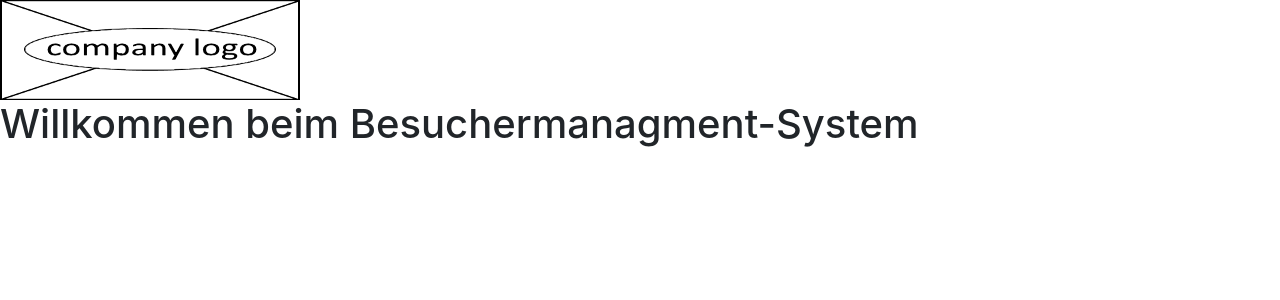
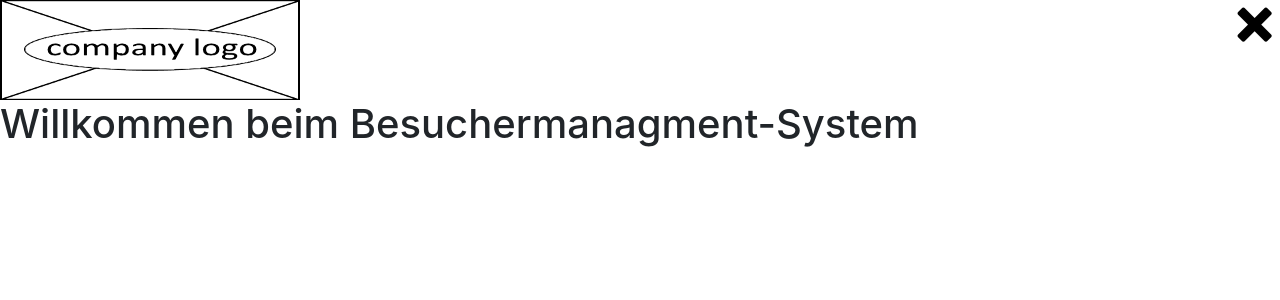
Before and after one commit to manuelll5/visitor4u, a PHP site: page /terminal/terminal.php in a window 1280 px wide. Shown: the top 300 px of the page. Run offline with PHP 8.4, Linux system fonts and the light colour scheme; data that the repository does not hold is empty.

Commit message:
no message

```diff
--- /dev/null
+++ b/css/button.css
@@ -0,0 +1,9 @@
+#cross {
+	float: right;
+	background: transparent;
+	background-image: url('../icon/icons8-löschen-50.png');
+	height: 50px;
+	width: 50px;
+	border: none;
+	box-shadow: none;
+}
--- a/terminal/terminal.php
+++ b/terminal/terminal.php
@@ -3,8 +3,9 @@
   <head>
     <meta charset="utf-8">
     <meta name="viewport" content="width=device-width, initial-scale=1">
-    <link rel="stylesheet" href="css/textareaAndBtnBorderInColor.css">
-    <link rel="stylesheet" href="bootstrap/css/bootstrap.min.css">
+    <link rel="stylesheet" href="../css/xButton.css">
+    <link rel="stylesheet" href="../css/textareaAndBtnBorderInColor.css">
+    <link rel="stylesheet" href="../bootstrap/css/bootstrap.min.css">
 <!------------------------------------------------------------------------------>
 <?php // TODO: title anpassen ?>
     <!--Oder Firmennamen?-->
@@ -14,7 +15,7 @@
   </head>
   <body>
     <!-- <?php include "clock.php"; ?> -->
-    <!-- <?php include "xButton.php"; ?> -->
+    <?php include "xButton.php"; ?>
     <img src="../logo/companyLogo.png" alt="companyLogo" class="c_logo">
     <h1>Willkommen beim Besuchermanagment-System</h1>
 
--- a/terminal/xButton.php
+++ b/terminal/xButton.php
@@ -3,13 +3,14 @@
   <head>
     <meta charset="utf-8">
     <title></title>
+    <link rel="stylesheet" href="../css/button.css">
     <link rel="stylesheet" href="../css/textareaAndBtnBorderInColor.css">
     <link rel="stylesheet" href="../bootstrap/css/bootstrap.min.css">
   </head>
   <body>
     <button id="cross" class="btn" data-toggle="modal" data-target="#logoutModal"></button>
 
-    <form action="T.index.php" method="post">
+    <form action="index.php" method="post">
       <div class="modal modal-wide fade" role="dialog" id="logoutModal">
         <div class="modal-dialog" style="width: 500px;">
           <div class="modal-content">
```
Also changed, not shown: icon/icons8-bearbeiten-40.png (added), icon/icons8-info-40.png (added), icon/icons8-löschen-50.png (added), icon/icons8-plus-2-50.png (added), icon/icons8-sortieren-links-50.png (added), icon/sortDown/000000.png (added), icon/sortDown/ffffff.png (added), icon/sortUp/000000.png (added), icon/sortUp/ffffff.png (added).
